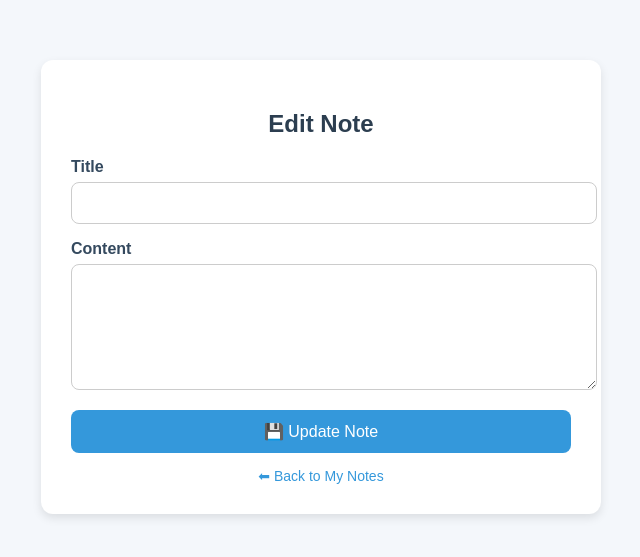
After one commit to engripaye/notes, a FastAPI app: template templates/editnote.html in a window 1280 px wide. The commit adds this page. Shown: the top 557 px of the page, without its empty margins (319-959 px from the left). Run offline with FastAPI, Linux system fonts and the light colour scheme; the template is opened without the code that fills it, so the values that code supplies are empty.

Commit message:
backend code commit by ENGR. IPAYE

```diff
--- /dev/null
+++ b/templates/editnote.html
@@ -0,0 +1,91 @@
+<!DOCTYPE html>
+<html lang="en">
+<head>
+    <meta charset="UTF-8">
+    <title>Edit Note</title>
+    <style>
+        body {
+            font-family: Arial, sans-serif;
+            background: #f4f7fb;
+            margin: 0;
+            padding: 0;
+        }
+        .container {
+            max-width: 500px;
+            margin: 60px auto;
+            padding: 30px;
+            background: #fff;
+            border-radius: 12px;
+            box-shadow: 0 4px 10px rgba(0,0,0,0.1);
+        }
+        h2 {
+            text-align: center;
+            margin-bottom: 20px;
+            color: #2c3e50;
+        }
+        label {
+            font-weight: bold;
+            color: #34495e;
+            display: block;
+            margin-bottom: 6px;
+        }
+        input[type="text"], textarea {
+            width: 100%;
+            padding: 12px;
+            margin-bottom: 16px;
+            border: 1px solid #ccc;
+            border-radius: 8px;
+            font-size: 14px;
+            transition: border-color 0.3s ease;
+        }
+        input[type="text"]:focus, textarea:focus {
+            border-color: #3498db;
+            outline: none;
+        }
+        textarea {
+            resize: vertical;
+            min-height: 100px;
+        }
+        button {
+            width: 100%;
+            padding: 12px;
+            background: #3498db;
+            border: none;
+            color: #fff;
+            font-size: 16px;
+            border-radius: 8px;
+            cursor: pointer;
+            transition: background 0.3s ease;
+        }
+        button:hover {
+            background: #2980b9;
+        }
+        .back-link {
+            display: block;
+            text-align: center;
+            margin-top: 15px;
+            text-decoration: none;
+            color: #3498db;
+            font-size: 14px;
+        }
+        .back-link:hover {
+            text-decoration: underline;
+        }
+    </style>
+</head>
+<body>
+<div class="container">
+    <h2>Edit Note</h2>
+    <form method="post">
+        <label for="title">Title</label>
+        <input type="text" id="title" name="title" value="{{ note.title }}" required>
+
+        <label for="content">Content</label>
+        <textarea id="content" name="content">{{ note.content }}</textarea>
+
+        <button type="submit">💾 Update Note</button>
+    </form>
+    <a href="/mynotes" class="back-link">⬅ Back to My Notes</a>
+</div>
+</body>
+</html>
--- a/templates/mynotes.html
+++ b/templates/mynotes.html
@@ -90,6 +90,8 @@
             <p>{{ note.content }}</p>
             {% if note.filename %}
             <a href="/viewfile/{{ note.id }}">📂 View File</a>
+            <a href="/editnote/{{ note.id }}">✏️ Edit</a>
+            <a href="/deletenote/{{ note.id }}" onclick="return confirm('Are you sure you want to delete this note?');">🗑️ Delete</a>
             {% endif %}
         </li>
         {% endfor %}
```
Also changed, not shown: main.py (+7 -8 lines).
